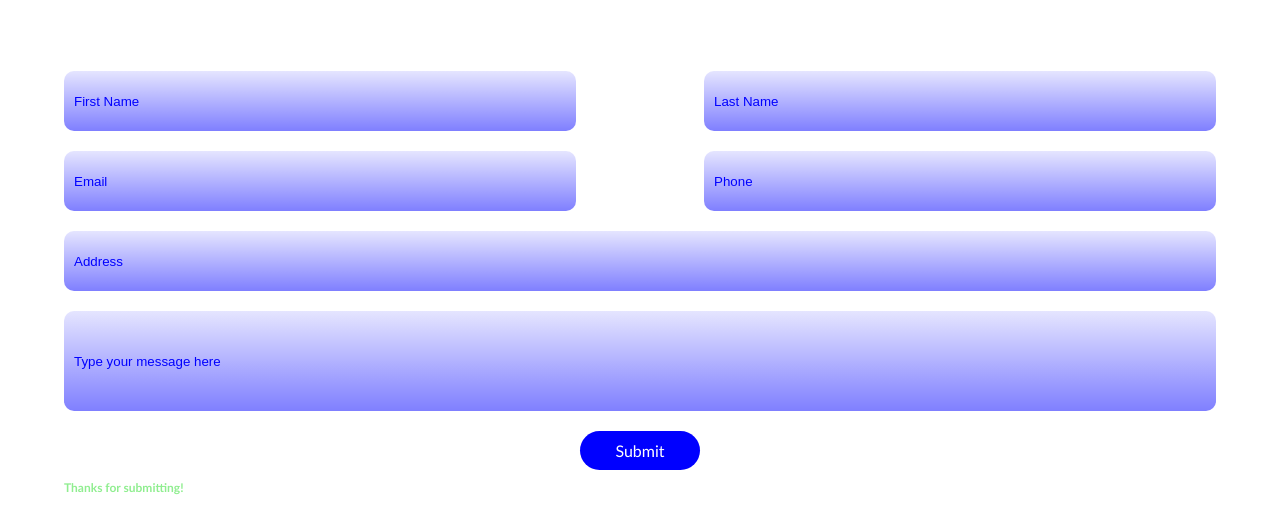
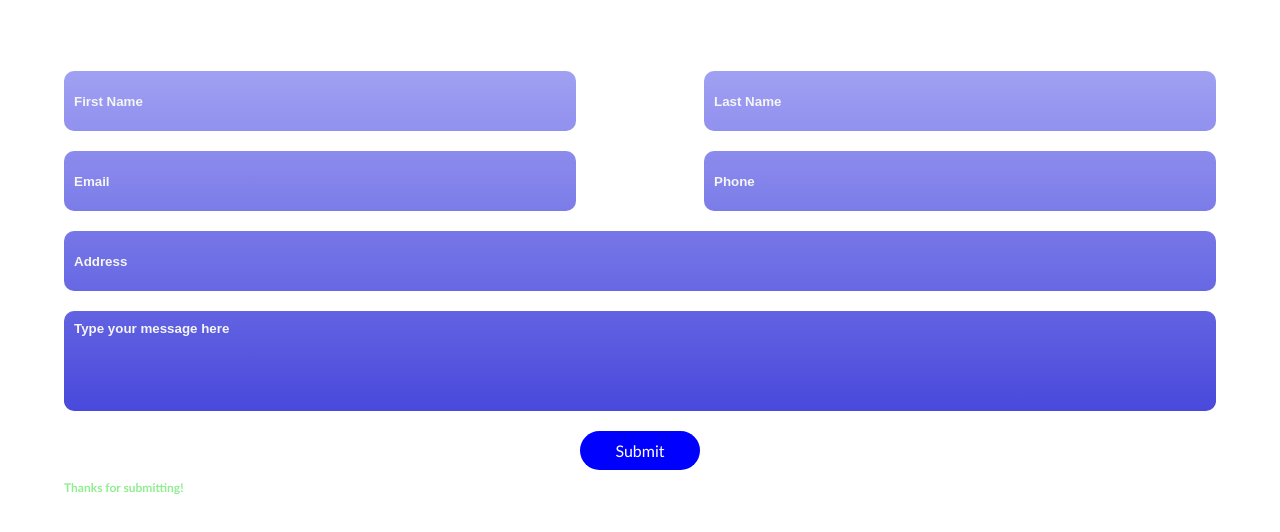
Before and after one commit to Kestutisjulius/017_test, a website: page index.html in a window 1280 px wide. Shown: the part 106-638 px from the top of the page. Drawn offline with Linux system fonts and the light colour scheme.

Commit message:
7w task [update]

```diff
--- a/index.html
+++ b/index.html
@@ -17,9 +17,9 @@
         <input type="text" class="element" placeholder="Email"></input>
         <input type="text" class="element" placeholder="Phone"></input>
         <div class="break"></div>
-        <input type="text" class="elementAddress" placeholder="Address"></input>
+        <input type="text" class="element address" placeholder="Address"></input>
         <div class="break"></div>
-        <input type="text" class="elementAddress message" placeholder="Type your message here"></input>
+        <input type="text" class="element address message" placeholder="Type your message here"></input>
         <a href="#" class="submit">Submit</a>
         <div class="break"></div>
     </div>
--- a/main.css
+++ b/main.css
@@ -25,23 +25,23 @@ h1 {
     width: 40%;
     height:60px;
     border-radius: 10px;
-    background-image: linear-gradient( rgba(0, 0, 255, 0.1), rgba(0, 0, 255, 0.5));
+    background-image: linear-gradient( rgba(200, 200, 255, 0.9), rgba(0, 0, 200, 1));
+    background-attachment: fixed;
+    background-position: center;
 }
 .element::placeholder {
-    color: blue;
+    color: whitesmoke;
+    font-weight: 700;
 }
-.elementAddress {
-    border: none;
+.message::placeholder {
+    position: absolute;
+    top: 10px;
+}
+.address {
     margin: 10px 5%;
-    padding: 10px;
     width: 100%;
-    height:60px;
-    border-radius: 10px;
-    background-image: linear-gradient( rgba(0, 0, 255, 0.1), rgba(0, 0, 255, 0.5));
 }
-.elementAddress::placeholder {
-    color: blue;
-}
+
 .message {
     height:100px;
 }
```
